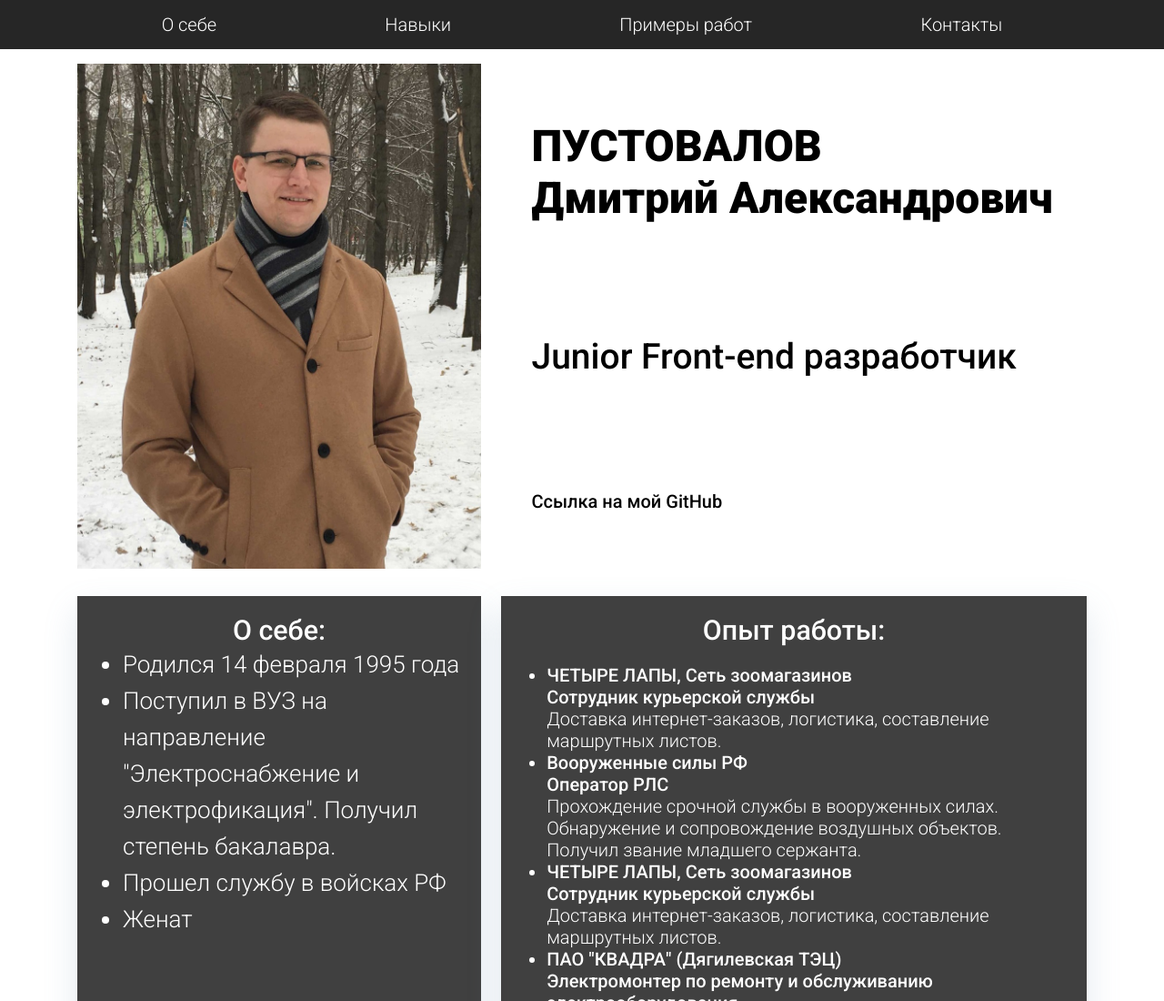
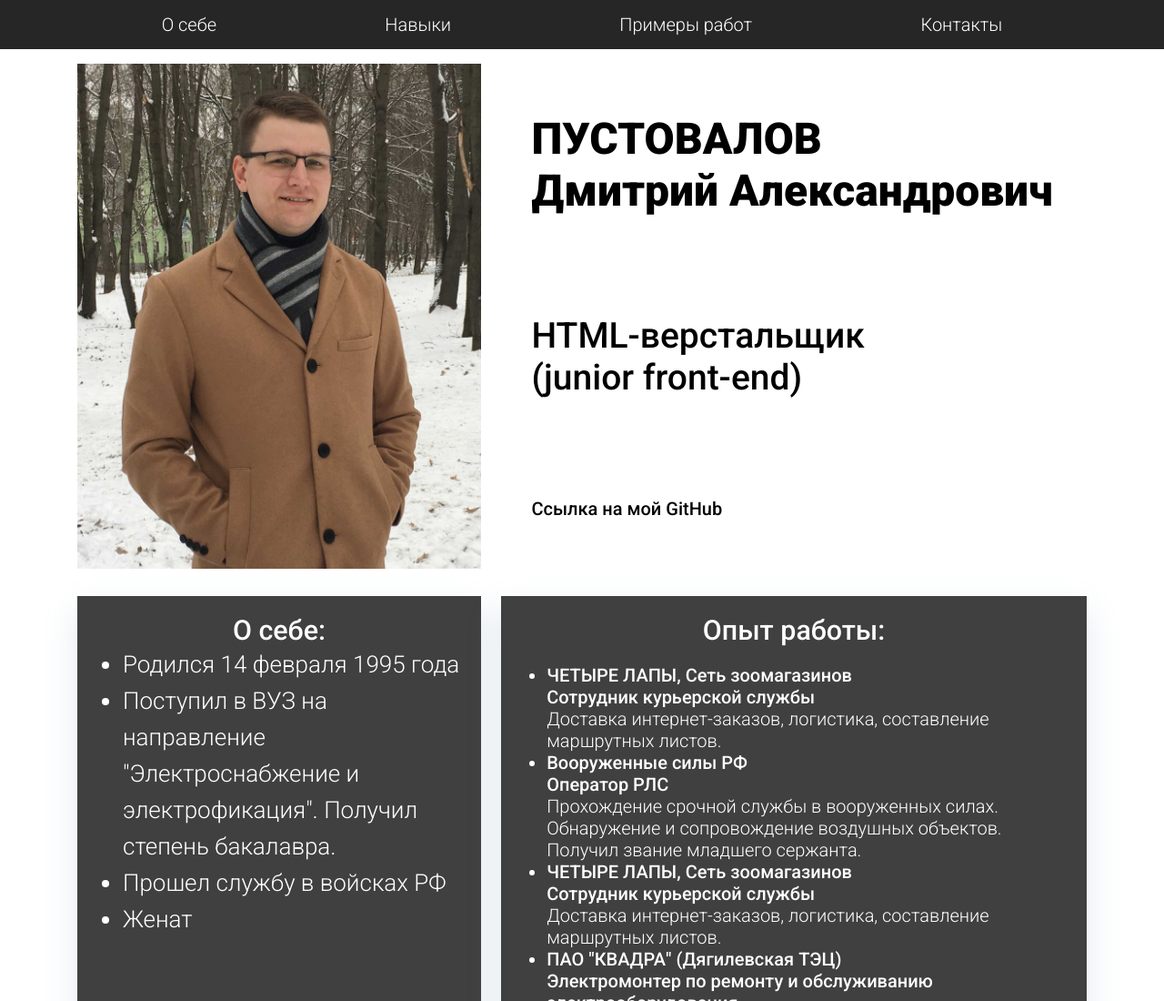
Before and after one commit to Pustovalov95/portfolio, a plain HTML site: page index.html in a window 1280 px wide. Shown: the top 1100 px of the page at 91% size. Drawn offline with nearby package versions, Linux system fonts and the light colour scheme.

Commit message:
change profession name

```diff
--- a/index.html
+++ b/index.html
@@ -38,7 +38,7 @@
                         <h1><span>Пустовалов</span> <br> Дмитрий Александрович</h1>
                     </div>
                     <div class="promo__right-profession">
-                        <h2> Junior Front-end разработчик</h2>
+                        <h2>HTML-верстальщик <br> (junior front-end)</h2>
                     </div>
                     <div class="promo__right-link">
                         <a href="https://github.com/Pustovalov95" class="link">Ссылка на мой GitHub</a>
--- a/scss/_general.scss
+++ b/scss/_general.scss
@@ -3,7 +3,6 @@
     margin: 0;
     font-family: 'Roboto', sans-serif;
 }
-
 .container {
     display: block;
     margin: 0 auto;
```
